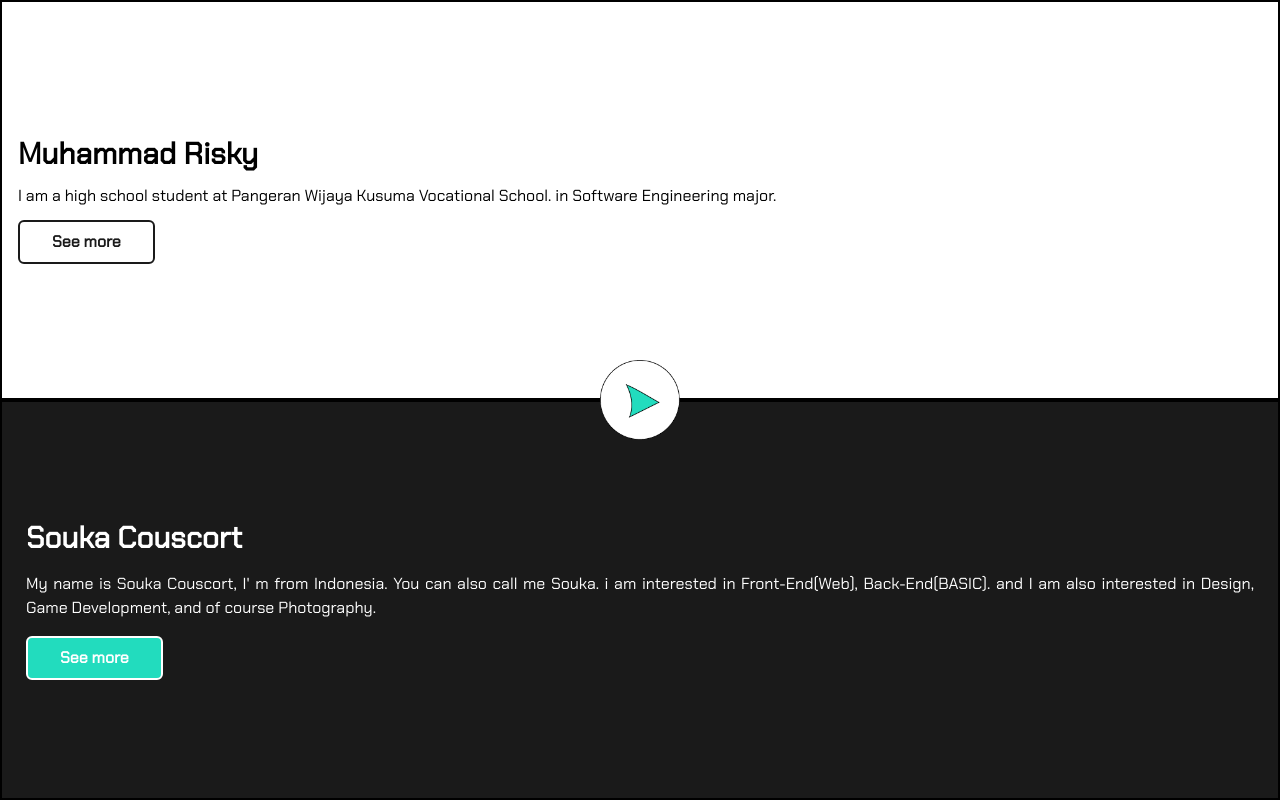
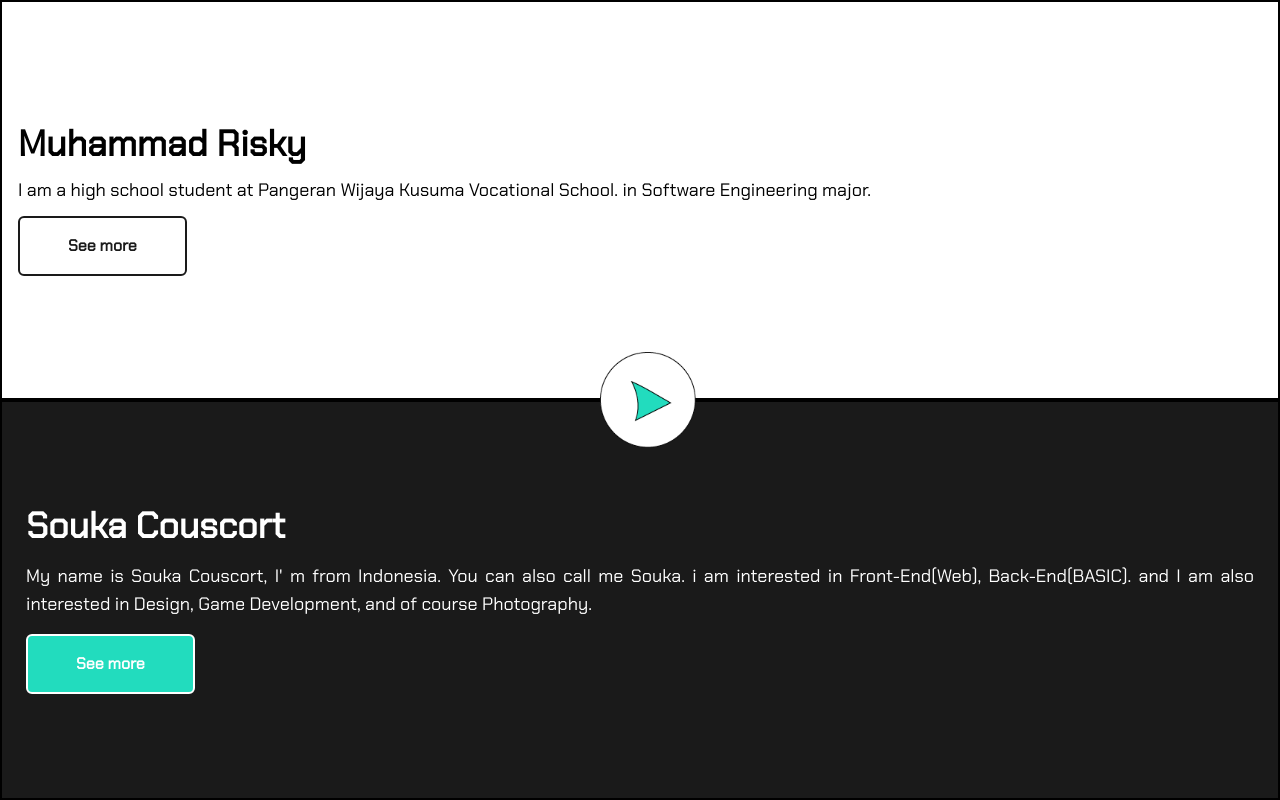
Before and after one commit to Souka-Couscort/portofolio, a website: page index.html in a window 1280 px wide. Drawn offline with Linux system fonts and the light colour scheme.

Commit message:
update: md reponsive for mobile and ipad

```diff
--- a/index.html
+++ b/index.html
@@ -14,21 +14,21 @@
       <div class="w-full h-screen">
         <div class="w-full h-full flex flex-wrap">
           <div class="w-full h-1/2 flex flex-col justify-center border-2 border-black px-4 py-2 space-y-3">
-            <h1 class="font-bold text-3xl">Muhammad Risky</h1>
-            <p class="text-base font-normal">I am a high school student at Pangeran Wijaya Kusuma Vocational School. in Software Engineering major.</p>
-            <a href="" class="w-max block text-dark font-semibold border-dark border-2 rounded-md bg-white px-8 py-2 mt-8 hover:bg-btn hover:text-white duration-300">See more</a>
+            <h1 class="font-bold text-3xl md:text-4xl">Muhammad Risky</h1>
+            <p class="text-base font-normal md:text-lg">I am a high school student at Pangeran Wijaya Kusuma Vocational School. in Software Engineering major.</p>
+            <a href="risky.html" class="w-max block text-dark font-semibold border-dark border-2 rounded-md bg-white px-8 py-2 mt-8 hover:bg-btn hover:text-white duration-300 md:py-4 md:px-12">See more</a>
           </div>
           <!-- BTN -->
-          <a href="about.html" class="fixed flex self-center left-1/2 -translate-x-10">
-            <img src="public/1x/btn.png" class="w-20 aspect-square hover:scale-110 duration-300" alt="btn" />
+          <a href="about.html" class="absolute flex self-center left-1/2 -translate-x-10">
+            <img src="public/1x/btn.png" class="w-20 md:w-24 aspect-square hover:scale-110 duration-300" alt="btn" />
           </a>
           <!-- END BTN -->
           <div class="w-full h-1/2 flex flex-col justify-center border-2 border-black p-6 bg-dark space-y-4">
-            <h1 class="font-bold text-3xl text-white">Souka Couscort</h1>
-            <p class="text-base font-normal text-white text-justify">
+            <h1 class="font-bold text-3xl text-white md:text-4xl">Souka Couscort</h1>
+            <p class="text-base font-normal text-white md:text-lg text-justify">
               My name is Souka Couscort, I' m from Indonesia. You can also call me Souka. i am interested in Front-End(Web), Back-End(BASIC). and I am also interested in Design, Game Development, and of course Photography.
             </p>
-            <a href="" class="w-max block text-white font-semibold border-white border-2 rounded-md bg-btn px-8 py-2 mt-8 hover:bg-dark hover:text-btn duration-300">See more</a>
+            <a href="souka.html" class="w-max block text-white font-semibold border-white border-2 rounded-md bg-btn px-8 py-2 mt-8 hover:bg-dark hover:text-btn duration-300 md:py-4 md:px-12">See more</a>
           </div>
         </div>
       </div>
```
Also changed, not shown: dist/output.css.
